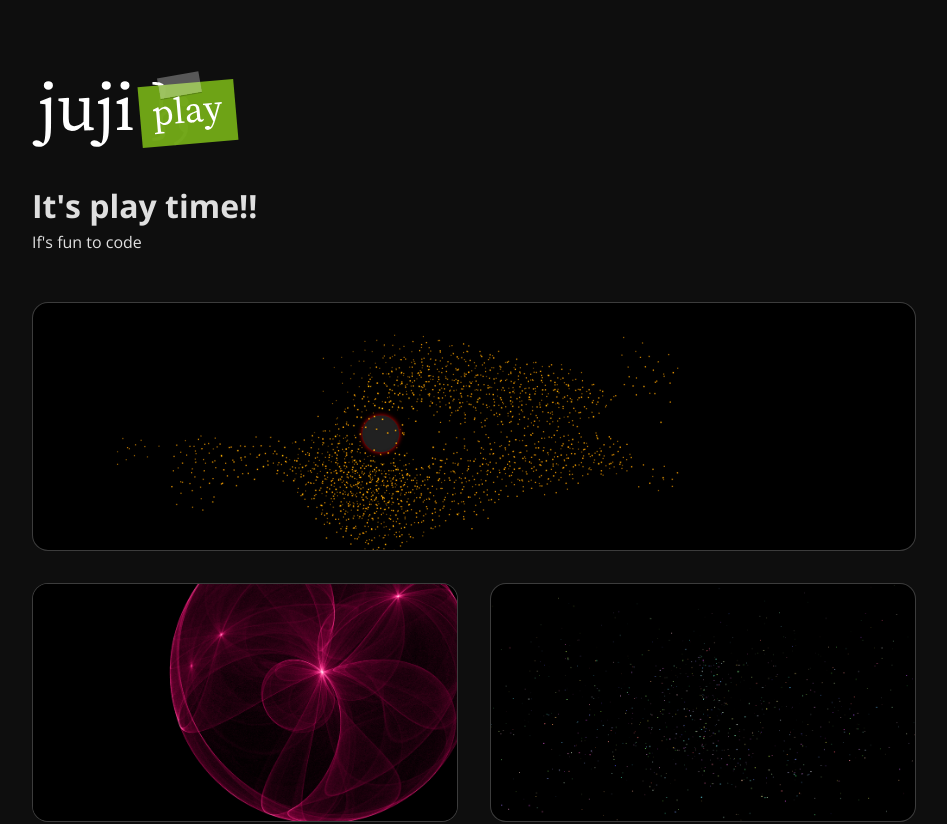
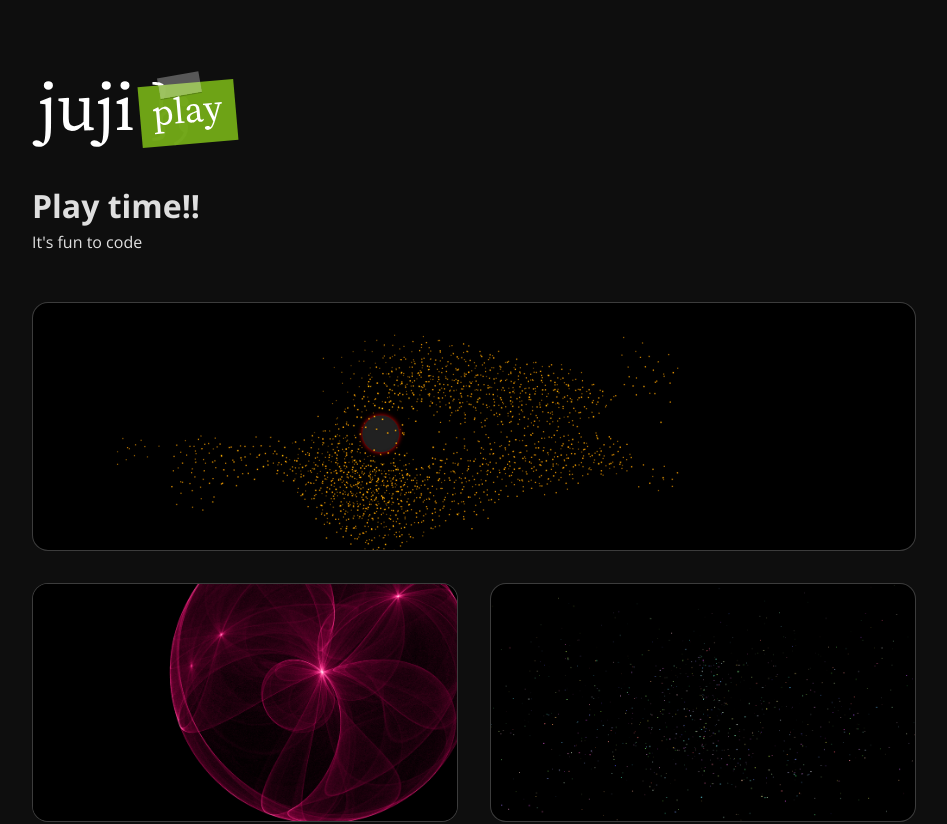
Before and after one commit to juji/jujiplay, a Next.js app: page / in a window 1280 px wide. Shown: the top 824 px of the page, without its empty margins (166-1113 px from the left). Built offline with nearby package versions, Linux system fonts and the light colour scheme.

Commit message:
the ubiquotous apos problem

```diff
--- a/src/app/page.tsx
+++ b/src/app/page.tsx
@@ -29,8 +29,8 @@ export default function Home() {
           </span>
         </a>
 
-        <h1 className={styles.h1}>It&apos;s play time!!</h1>
-        <p className={styles.p}>If's fun to code</p>
+        <h1 className={styles.h1}>Play time!!</h1>
+        <p className={styles.p}>It&apos;s fun to code</p>
 
         <Projects />
 
```
